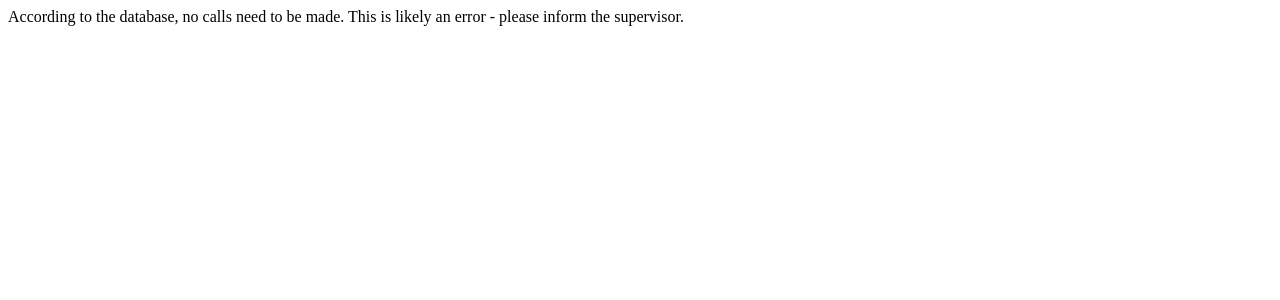
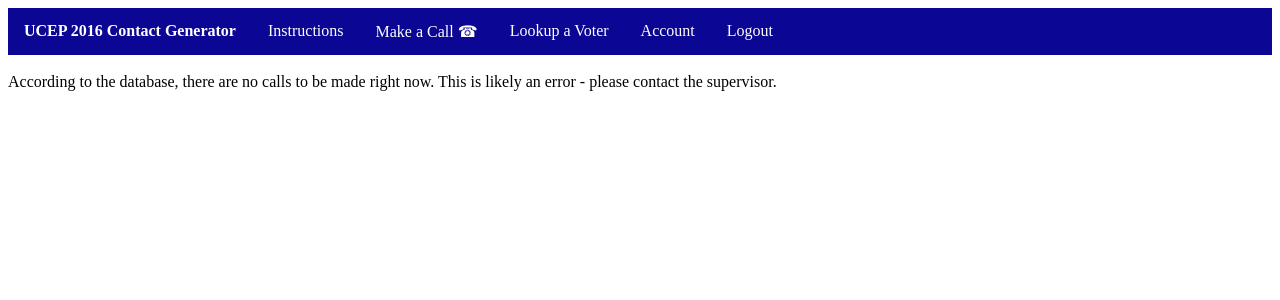
Before and after one commit to benjamin-issa/exit_poll, a Django app: page /voters/randomize/ in a window 1280 px wide. Shown: the top 300 px of the page. Run offline with Django 3.2, Linux system fonts and the light colour scheme; data that the repository does not hold is empty.

Commit message:
"Make a Call" button working - also renamed app - added instructions placeholder

```diff
--- a/exit_poll_site/templates/base.html
+++ b/exit_poll_site/templates/base.html
@@ -38,8 +38,8 @@ a:hover:not(.active) {
 <body>
 
 <ul>
-  <li><b>UCEP 2016 Phone System</b></li>
-  <li><a href="#home">Instructions</a></li>
+  <li><b>UCEP 2016 Contact Generator</b></li>
+  <li><a href="{% url 'voters:instructions' %}">Instructions</a></li>
   <li><a href="{% url 'voters:random' %}">Make a Call &#x260E</a></li>
   <li><a href="#contact">Lookup a Voter</a></li>
   <li><a href="#about">Account</a></li>
--- /dev/null
+++ b/exit_poll_site/voters/templates/voters/error.html
@@ -0,0 +1,5 @@
+{% extends "base.html" %}
+
+{% block content%}
+According to the database, there are no calls to be made right now. This is likely an error - please contact the supervisor.
+{% endblock content%}
--- /dev/null
+++ b/exit_poll_site/voters/templates/voters/instructions.html
@@ -0,0 +1,5 @@
+{% extends "base.html" %}
+
+{% block content%}
+Instructions placeholder
+{% endblock content%}
--- a/exit_poll_site/voters/urls.py
+++ b/exit_poll_site/voters/urls.py
@@ -10,4 +10,5 @@ urlpatterns = [
     url(r'^(?P<voter_id>[0-9]+)/result/$', views.result, name='result'),
     url(r'randomize/$', views.random, name='random'),
     url(r'result_instructions/$', views.result_page, name='result_page'),
+    url(r'instructions/$', views.instructions, name='instructions'),
 ]
--- a/exit_poll_site/voters/views.py
+++ b/exit_poll_site/voters/views.py
@@ -64,7 +64,7 @@ def random(request):
     #For call one
     call_one_voters = []
     for voter in all_voters:
-        if (voter.which_call() == 1 and voter.is_callable()):
+        if (voter.which_call() == 1 and voter.is_callable() and (voter.phone_no_one.valid == True or voter.phone_no_two.valid == True or voter.phone_no_three.valid == True)):
             call_one_voters.append(voter.pk)
     if len(call_one_voters) != 0:
         random_index = randrange(0,len(call_one_voters))
@@ -75,7 +75,7 @@ def random(request):
     #For call two
     call_two_voters = []
     for voter in all_voters:
-        if (voter.which_call() == 2 and voter.is_callable()):
+        if (voter.which_call() == 2 and voter.is_callable() and (voter.phone_no_one.valid == True or voter.phone_no_two.valid == True or voter.phone_no_three.valid == True)):
             call_two_voters.append(voter.pk)
     if len(call_two_voters) != 0:
         random_index = randrange(0,len(call_two_voters))
@@ -86,7 +86,7 @@ def random(request):
     #For call three
     call_three_voters = []
     for voter in all_voters:
-        if (voter.which_call() == 3 and voter.is_callable()):
+        if (voter.which_call() == 3 and voter.is_callable() and (voter.phone_no_one.valid == True or voter.phone_no_two.valid == True or voter.phone_no_three.valid == True)):
             call_three_voters.append(voter.pk)
     if len(call_three_voters) != 0:
         random_index = randrange(0,len(call_three_voters))
@@ -94,7 +94,10 @@ def random(request):
         v.last_display_time = datetime.now()
         v.save()
         return HttpResponseRedirect ('/voters/' + str(call_two_voters[random_index]))
-    return HttpResponse("According to the database, no calls need to be made. This is likely an error - please inform the supervisor.")
+    return render(request, 'voters/error.html')
 
 def result_page(request):
     return render(request, 'voters/result_page.html')
+
+def instructions(request):
+    return render(request, 'voters/instructions.html')
```
Also changed, not shown: exit_poll_site/voters/models.py (+2 -11 lines).
